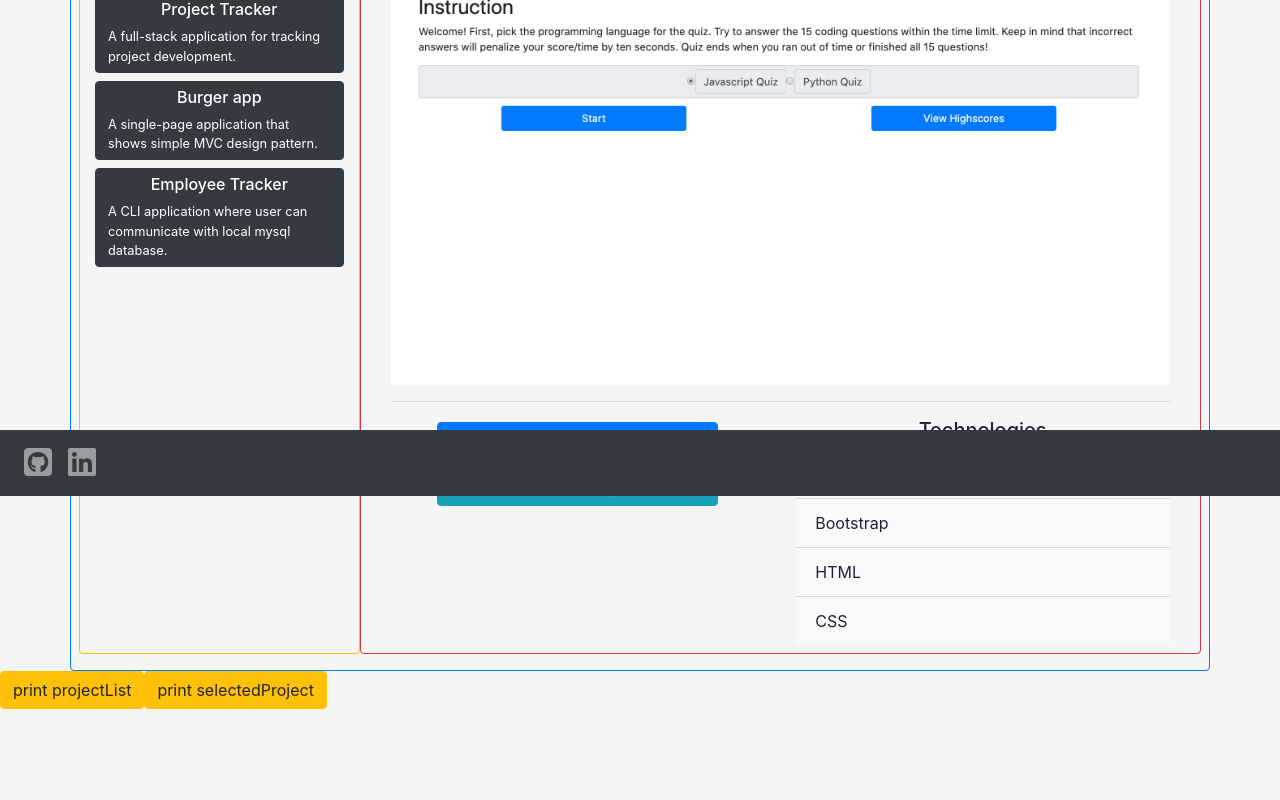
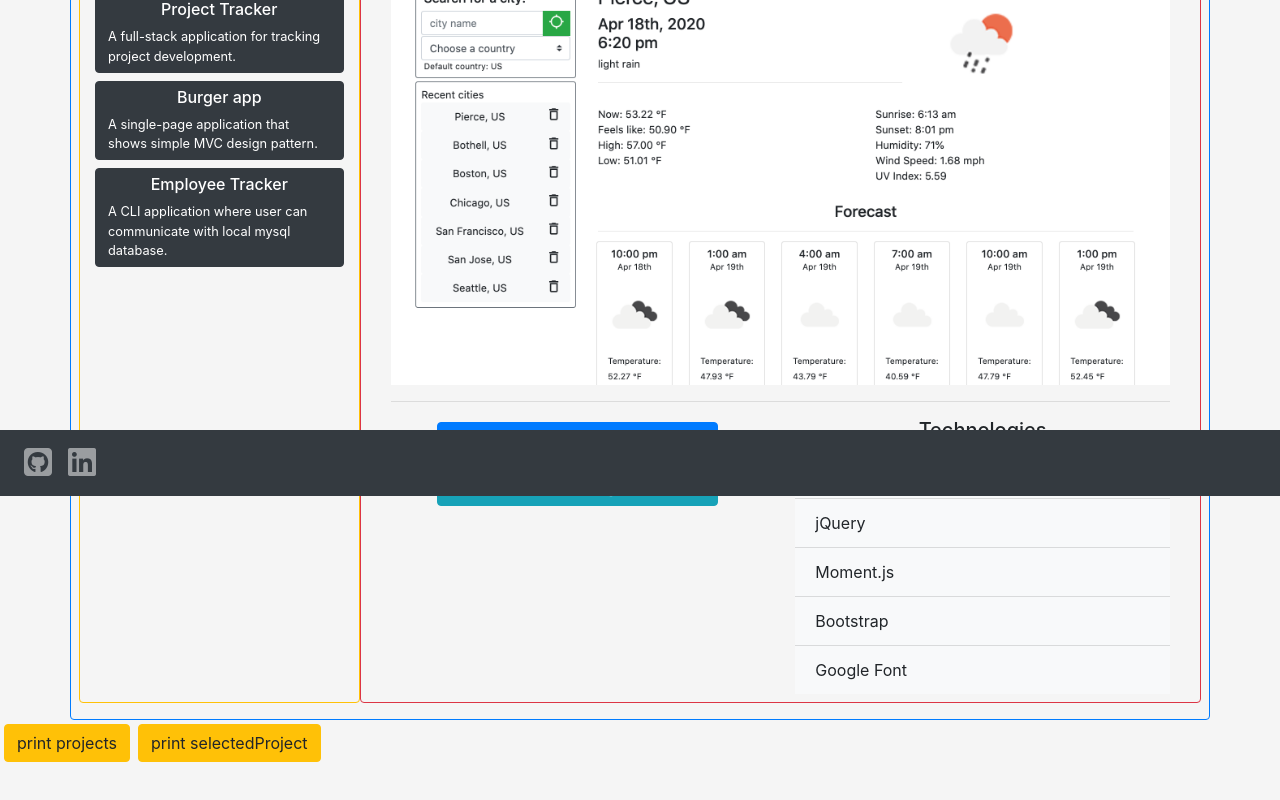
Before and after one commit to phaggio/react-portfolio, a React (Create React App) app: page /#/portfolio in a window 1280 px wide. Shown: the part 304-1104 px from the top of the page. Built offline with nearby package versions, Linux system fonts and the light colour scheme.

Commit message:
update resume link

```diff
--- /dev/null
+++ b/src/json/resume.json
@@ -0,0 +1,6 @@
+[
+  {
+    "name": "resume",
+    "link": "https://docs.google.com/gview?url=https://github.com/phaggio/resume/raw/master/Richard%20Wang%20dev%202020.07.09.pdf&embedded=true"
+  }
+]
--- a/src/pages/Portfolio.js
+++ b/src/pages/Portfolio.js
@@ -11,11 +11,10 @@ const maxHeight = {
 }
 
 const Portfolio = () => {
-  const [projectList, setProjectList] = useState(projects);
-  const [selectedProject, setSelectedProject] = useState(projects[1]);
+  const [selectedProject, setSelectedProject] = useState(projects[0]);
 
   const projectButtonPress = index => {
-    const targetProj = projectList[index]
+    const targetProj = projects[index]
     setSelectedProject(targetProj)
   }
 
@@ -66,8 +65,13 @@ const Portfolio = () => {
 
 
       </Container>
-      <button className="btn btn-warning" onClick={() => console.log(projectList)}>print projectList</button>
-      <button className="btn btn-warning" onClick={() => console.log(selectedProject)}>print selectedProject</button>
+
+
+      {/* console log tools */}
+      <div>
+        <button className="btn btn-warning m-1" onClick={() => console.log(projects)}>print projects</button>
+        <button className="btn btn-warning m-1" onClick={() => console.log(selectedProject)}>print selectedProject</button>
+      </div>
     </div>
   )
 }
--- a/src/pages/Resume.js
+++ b/src/pages/Resume.js
@@ -1,17 +1,17 @@
 import React from 'react';
+import resume from '../json/resume.json'
 
 const Resume = () => {
+
   return (
-
     <iframe
       className=""
-      src={"https://docs.google.com/gview?url=https://raw.githubusercontent.com/phaggio/resume/master/RichardWangResume.pdf&embedded=true"}
+      src={resume[0].link}
       width="100%"
       height="800px"
       title="Richard Wang"
-    >
+    />
 
-    </iframe>
   )
 }
 
```
